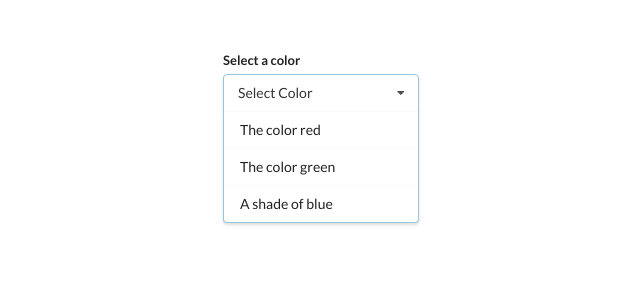
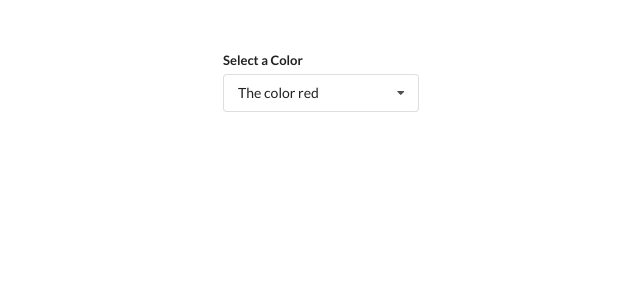
Before and after one commit to Brian-KK/Widgets-app-React, a React (Create React App) app: page / in a window 1280 px wide. Shown: the top 300 px of the page, without its empty margins (319-959 px from the left). Built offline with nearby package versions, Linux system fonts and the light colour scheme.

Commit message:
Add dropdown functionality

```diff
--- a/src/App.js
+++ b/src/App.js
@@ -1,4 +1,4 @@
-import React from 'react';
+import React, { useState } from 'react';
 import Accordion from './components/Accordion';
 import Search from './components/Search';
 import Dropdown from './components/Dropdown';
@@ -34,14 +34,18 @@
 	},
 ];
 
-class App extends React.Component {
-	render() {
-		return (
-			<div className='container'>
-				<Dropdown options={options} />
-			</div>
-		);
-	}
-}
+const App = () => {
+	const [selected, setSelected] = useState(options[0]);
+
+	return (
+		<div className='container'>
+			<Dropdown
+				options={options}
+				onSelectedChange={setSelected}
+				selected={selected}
+			/>
+		</div>
+	);
+};
 
 export default App;
--- a/src/components/Dropdown.js
+++ b/src/components/Dropdown.js
@@ -1,9 +1,17 @@
-import React from 'react';
+import React, { useState } from 'react';
 
-const Dropdown = ({ options }) => {
+const Dropdown = ({ options, selected, onSelectedChange }) => {
+	const [open, setOpen] = useState(false);
+
 	const renderedOptions = options.map(option => {
+		if (option.value === selected.value) {
+			return null;
+		}
 		return (
-			<div key={option.value} className='item'>
+			<div
+				key={option.value}
+				className='item'
+				onClick={() => onSelectedChange(option)}>
 				{option.label}
 			</div>
 		);
@@ -12,11 +20,15 @@
 	return (
 		<div className='ui form'>
 			<div className='field'>
-				<label className='label'>Select a color</label>
-				<div className='ui selection dropdown visible active'>
+				<label className='label'>Select a Color</label>
+				<div
+					onClick={() => setOpen(!open)}
+					className={`ui selection dropdown ${open ? 'visible active' : ''}`}>
 					<i className='dropdown icon'></i>
-					<div className='text'>Select Color</div>
-					<div className='menu visible transition'>{renderedOptions}</div>
+					<div className='text'>{selected.label}</div>
+					<div className={`menu ${open ? 'visible transition' : ''}`}>
+						{renderedOptions}
+					</div>
 				</div>
 			</div>
 		</div>
```
